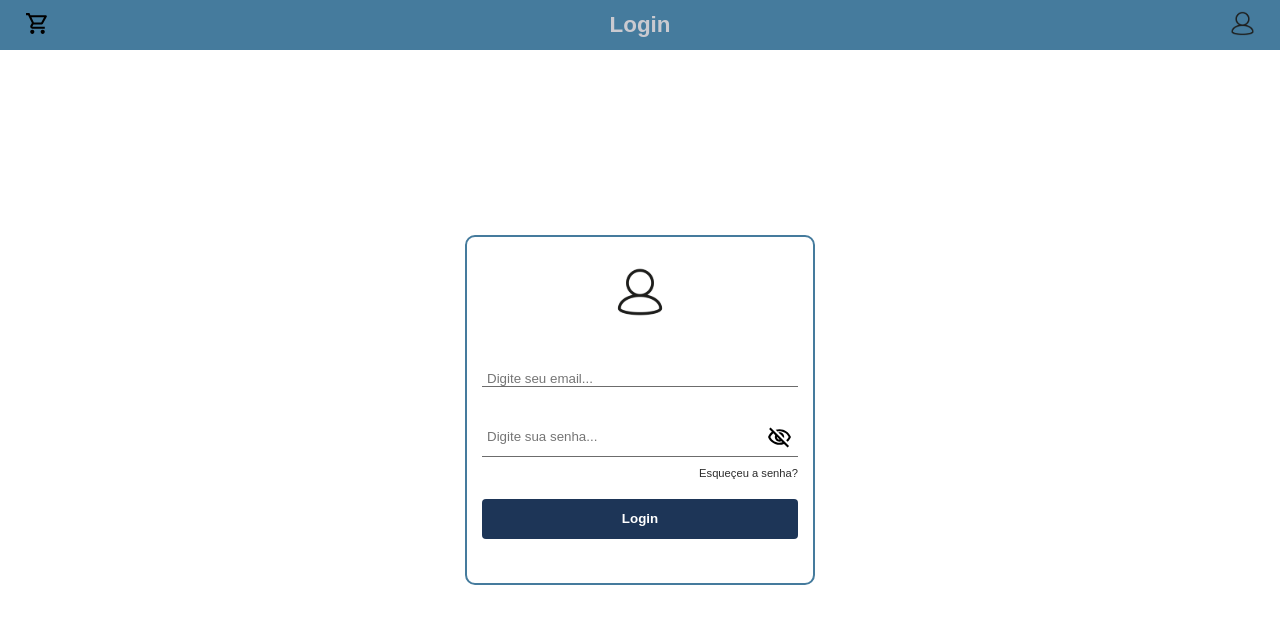
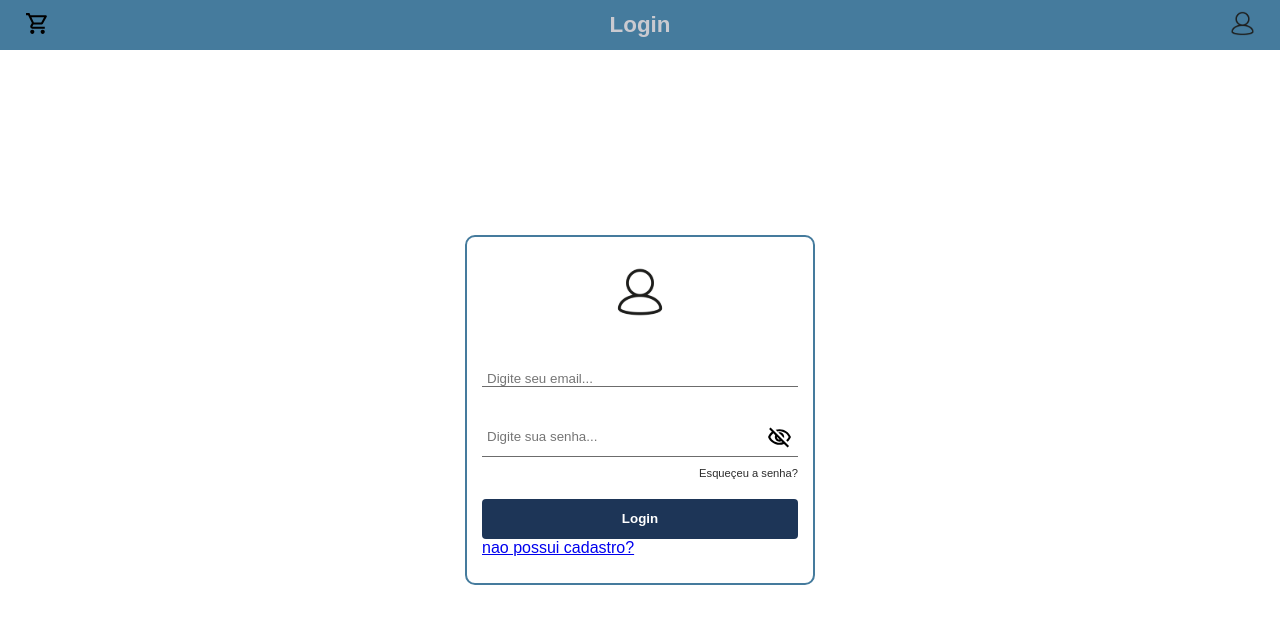
Before and after one commit to Alisson-Py/loja-virtual-frontend, a React (Create React App) app: page /login in a window 1280 px wide. Shown: the top 624 px of the page. Built offline with nearby package versions, Linux system fonts and the light colour scheme.

Commit message:
feat: add register link

```diff
--- a/src/pages/Login/index.tsx
+++ b/src/pages/Login/index.tsx
@@ -7,6 +7,7 @@
 import visibilityOffIcon from '../../assets/visibility-off-icon.svg';
 import api from '../../services/api';
 import { useHistory } from 'react-router';
+import { Link } from 'react-router-dom';
 
 export default function Login() {
   const history = useHistory();
@@ -88,6 +89,7 @@
               <p>Login</p>:
               <div className="loading-view"/>
             }</button>
+            <Link to="/register" className="to-register-page">nao possui cadastro?</Link>
           </div>
           <div/>
         </div>
```
